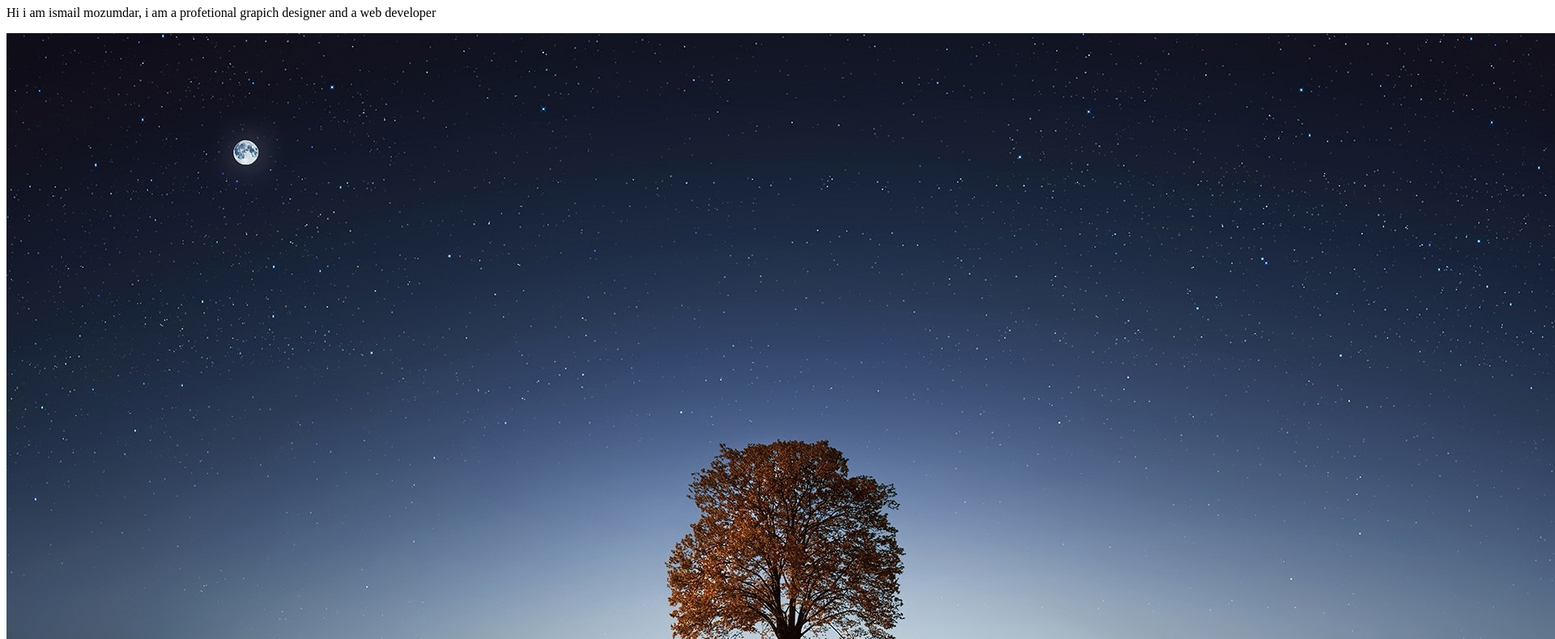
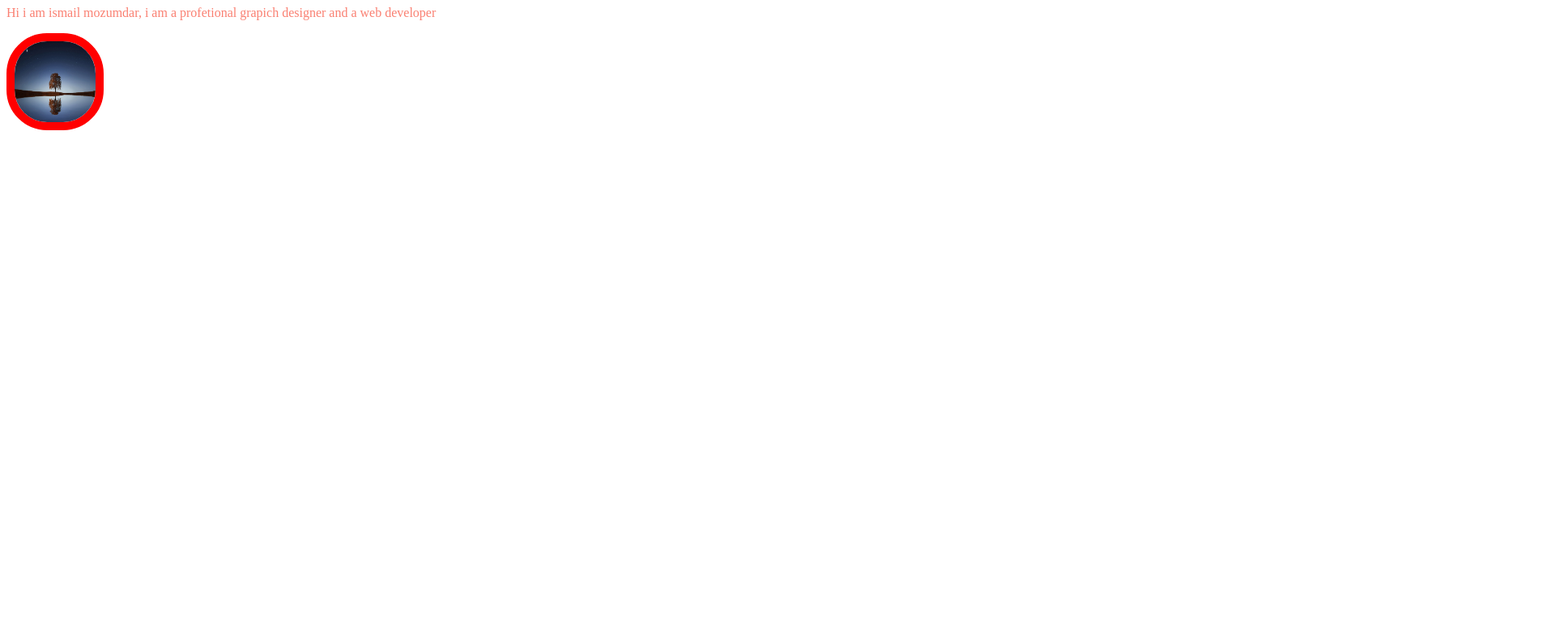
Before and after one commit to ismailmozumdar/secound-repo, a plain HTML site: page index.html in a window 1280 px wide. Shown: the part 73-863 px from the top of the page at 81% size, 1920 px wide, since content can reach past the window. After the commit the page ends 800 px from the top, so only its background shows below. Drawn offline with Linux system fonts and the light colour scheme.

Commit message:
img style added

```diff
--- a/index.html
+++ b/index.html
@@ -5,6 +5,7 @@
     <meta http-equiv="X-UA-Compatible" content="IE=edge">
     <meta name="viewport" content="width=device-width, initial-scale=1.0">
     <title>Document</title>
+    <link rel="stylesheet" href="style.css">
 </head>
 <body>
     <h1>assalamu alaikum</h1>
--- a/style.css
+++ b/style.css
@@ -7,4 +7,6 @@ p{
 img{
     height: 100px;
     width: 100px;
+    border-radius: 50px;
+    border: 10px solid red;
 }
```
